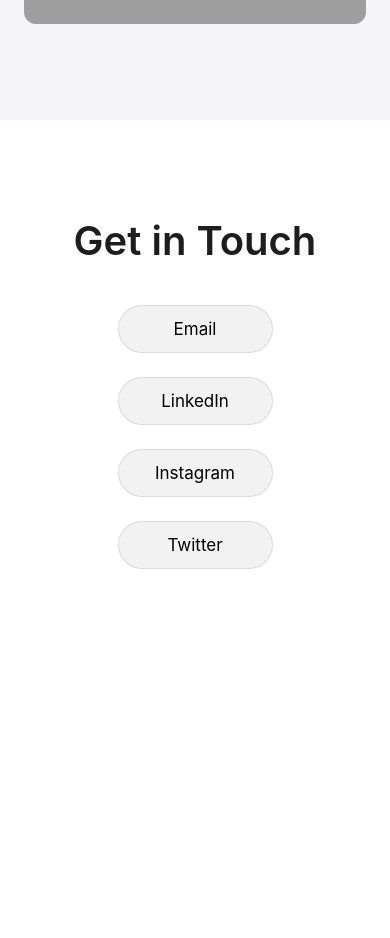
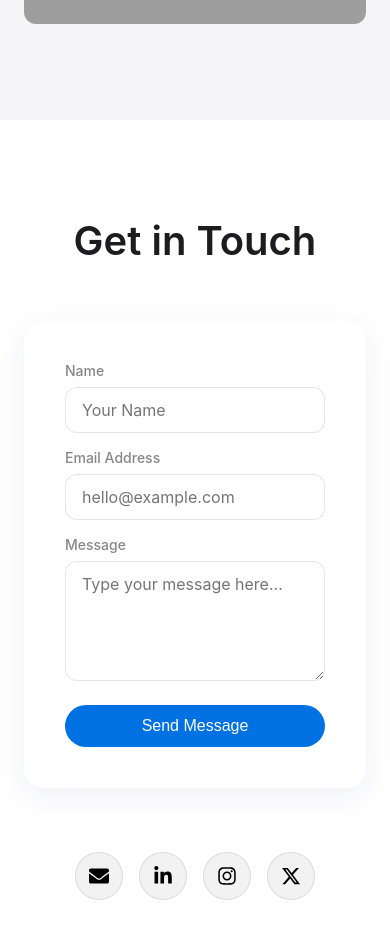
Before and after one commit to sandaruk93/sandaruk93.github.io, a Next.js app: page / in a window 390 px wide. Shown: the part 5440-6378 px from the top of the page. Before the commit the page ends 6105 px from the top, so only its background shows below. Built offline with nearby package versions, Linux system fonts and the light colour scheme; grey boxes are pictures that could not be loaded.

Commit message:
Implement Contact Form with ID and Social Icons

```diff
--- a/package.json
+++ b/package.json
@@ -9,9 +9,11 @@
     "lint": "eslint"
   },
   "dependencies": {
+    "@formspree/react": "^3.0.0",
     "next": "16.0.3",
     "react": "19.2.0",
-    "react-dom": "19.2.0"
+    "react-dom": "19.2.0",
+    "react-icons": "^5.5.0"
   },
   "devDependencies": {
     "@types/node": "^20",
--- a/src/components/Contact.module.css
+++ b/src/components/Contact.module.css
@@ -1,13 +1,25 @@
 .section {
     padding: var(--space-xxxl) var(--space-l);
     background: var(--bg-primary);
-    text-align: center;
+    display: flex;
+    flex-direction: column;
+    align-items: center;
+    gap: var(--space-xl);
 }
 
 .heading {
     font-size: 2.5rem;
     font-weight: 600;
-    margin-bottom: var(--space-xl);
+    margin-bottom: var(--space-m);
+    text-align: center;
+}
+
+.container {
+    width: 100%;
+    max-width: 800px;
+    display: flex;
+    flex-direction: column;
+    gap: var(--space-xl);
 }
 
 .links {
@@ -15,13 +27,11 @@
     justify-content: center;
     gap: var(--space-l);
     flex-wrap: wrap;
+    margin-top: var(--space-l);
 }
-
-
 
 @media (max-width: 768px) {
     .links {
-        flex-direction: column;
-        align-items: center;
+        gap: var(--space-m);
     }
 }
--- a/src/components/Contact.tsx
+++ b/src/components/Contact.tsx
@@ -1,23 +1,31 @@
 import styles from './Contact.module.css';
 import SecondaryCtaHeroGlassy from './SecondaryCtaHeroGlassy';
+import ContactForm from './ContactForm';
+import { FaLinkedinIn, FaInstagram, FaTwitter, FaEnvelope } from 'react-icons/fa';
+import { FaXTwitter } from "react-icons/fa6";
 
 export default function Contact() {
     return (
         <section id="contact" className={styles.section}>
+            <div className={styles.container}>
                 <h2 className={styles.heading}>Get in Touch</h2>
+
+                <ContactForm />
+
                 <div className={styles.links}>
-                <SecondaryCtaHeroGlassy href="mailto:hello@sandaru.me">
-                    Email
+                    <SecondaryCtaHeroGlassy href="mailto:hello@sandaru.me" iconMode>
+                        <FaEnvelope size={20} />
                     </SecondaryCtaHeroGlassy>
-                <SecondaryCtaHeroGlassy href="https://www.linkedin.com/in/sandaru-suranjaya/">
-                    LinkedIn
+                    <SecondaryCtaHeroGlassy href="https://www.linkedin.com/in/sandaru-suranjaya/" iconMode>
+                        <FaLinkedinIn size={20} />
                     </SecondaryCtaHeroGlassy>
-                <SecondaryCtaHeroGlassy href="https://www.instagram.com/sandaru.me/">
-                    Instagram
+                    <SecondaryCtaHeroGlassy href="https://www.instagram.com/sandaru.me/" iconMode>
+                        <FaInstagram size={20} />
                     </SecondaryCtaHeroGlassy>
-                <SecondaryCtaHeroGlassy href="https://x.com/sandaru_me">
-                    Twitter
+                    <SecondaryCtaHeroGlassy href="https://x.com/sandaru_me" iconMode>
+                        <FaXTwitter size={20} />
                     </SecondaryCtaHeroGlassy>
+                </div>
             </div>
         </section>
     );
--- /dev/null
+++ b/src/components/ContactForm.module.css
@@ -0,0 +1,100 @@
+.formContainer {
+    width: 100%;
+    max-width: 500px;
+    margin: 0 auto;
+    padding: var(--space-xl);
+    background: rgba(255, 255, 255, 0.05);
+    backdrop-filter: blur(10px);
+    -webkit-backdrop-filter: blur(10px);
+    border-radius: 20px;
+    border: 1px solid rgba(255, 255, 255, 0.1);
+    box-shadow: 0 8px 32px 0 rgba(31, 38, 135, 0.07);
+}
+
+.form {
+    display: flex;
+    flex-direction: column;
+    gap: var(--space-m);
+}
+
+.inputGroup {
+    display: flex;
+    flex-direction: column;
+    gap: 8px;
+}
+
+.label {
+    font-size: 14px;
+    font-weight: 500;
+    color: var(--text-secondary);
+}
+
+.input,
+.textarea {
+    width: 100%;
+    padding: 12px 16px;
+    border-radius: 12px;
+    border: 1px solid rgba(0, 0, 0, 0.1);
+    background: rgba(255, 255, 255, 0.05);
+    color: var(--text-primary);
+    font-family: inherit;
+    font-size: 16px;
+    transition: all 0.2s ease;
+}
+
+.textarea {
+    min-height: 120px;
+    resize: vertical;
+}
+
+.input:focus,
+.textarea:focus {
+    outline: none;
+    border-color: var(--accent-blue);
+    background: rgba(255, 255, 255, 0.1);
+}
+
+.submitButton {
+    margin-top: var(--space-s);
+    padding: 12px 24px;
+    border-radius: 100px;
+    border: none;
+    background: var(--accent-blue);
+    color: white;
+    font-size: 16px;
+    font-weight: 500;
+    cursor: pointer;
+    transition: opacity 0.2s ease;
+}
+
+.submitButton:hover {
+    opacity: 0.9;
+}
+
+.submitButton:disabled {
+    opacity: 0.5;
+    cursor: not-allowed;
+}
+
+.successMessage {
+    text-align: center;
+    color: var(--accent-green, #34c759);
+    padding: var(--space-l);
+}
+
+[data-theme='dark'] .formContainer {
+    background: rgba(0, 0, 0, 0.2);
+    border: 1px solid rgba(255, 255, 255, 0.05);
+}
+
+[data-theme='dark'] .input,
+[data-theme='dark'] .textarea {
+    background: rgba(0, 0, 0, 0.2);
+    border-color: rgba(255, 255, 255, 0.1);
+}
+
+[data-theme='dark'] .input:focus,
+[data-theme='dark'] .textarea:focus {
+    background: rgba(0, 0, 0, 0.3);
+    border-color: var(--accent-blue);
+}
--- /dev/null
+++ b/src/components/ContactForm.tsx
@@ -0,0 +1,68 @@
+'use client';
+
+import React from 'react';
+import { useForm, ValidationError } from '@formspree/react';
+import styles from './ContactForm.module.css';
+
+export default function ContactForm() {
+    const [state, handleSubmit] = useForm("mnjjayjz");
+
+    if (state.succeeded) {
+        return (
+            <div className={styles.formContainer}>
+                <div className={styles.successMessage}>
+                    <h3>Message Sent!</h3>
+                    <p>Thanks for reaching out. I'll get back to you soon.</p>
+                </div>
+            </div>
+        );
+    }
+
+    return (
+        <div className={styles.formContainer}>
+            <form onSubmit={handleSubmit} className={styles.form}>
+                <div className={styles.inputGroup}>
+                    <label htmlFor="name" className={styles.label}>Name</label>
+                    <input
+                        id="name"
+                        type="text"
+                        name="name"
+                        placeholder="Your Name"
+                        className={styles.input}
+                        required
+                    />
+                    <ValidationError prefix="Name" field="name" errors={state.errors} />
+                </div>
+
+                <div className={styles.inputGroup}>
+                    <label htmlFor="email" className={styles.label}>Email Address</label>
+                    <input
+                        id="email"
+                        type="email"
+                        name="email"
+                        placeholder="hello@example.com"
+                        className={styles.input}
+                        required
+                    />
+                    <ValidationError prefix="Email" field="email" errors={state.errors} />
+                </div>
+
+                <div className={styles.inputGroup}>
+                    <label htmlFor="message" className={styles.label}>Message</label>
+                    <textarea
+                        id="message"
+                        name="message"
+                        placeholder="Type your message here..."
+                        className={styles.textarea}
+                        required
+                    />
+                    <ValidationError prefix="Message" field="message" errors={state.errors} />
+                </div>
+
+                <button type="submit" disabled={state.submitting} className={styles.submitButton}>
+                    Send Message
+                </button>
+            </form>
+        </div>
+    );
+}
--- a/src/components/SecondaryCtaHeroGlassy.module.css
+++ b/src/components/SecondaryCtaHeroGlassy.module.css
@@ -16,6 +16,13 @@
     font-size: 17px;
     cursor: pointer;
     transition: opacity 0.2s ease, background-color 0.4s ease, color 0.4s ease, border-color 0.4s ease;
+}
+
+.iconMode {
+    width: 48px;
+    height: 48px;
+    padding: 0;
+    border-radius: 50%;
 }
 
 .button:hover {
--- a/src/components/SecondaryCtaHeroGlassy.tsx
+++ b/src/components/SecondaryCtaHeroGlassy.tsx
@@ -5,19 +5,22 @@
     children?: React.ReactNode;
     onClick?: () => void;
     href?: string;
+    iconMode?: boolean;
 }
 
-const SecondaryCtaHeroGlassy: React.FC<SecondaryCtaHeroGlassyProps> = ({ children = 'Button', onClick, href }) => {
+const SecondaryCtaHeroGlassy: React.FC<SecondaryCtaHeroGlassyProps> = ({ children = 'Button', onClick, href, iconMode = false }) => {
+    const className = `${styles.button} ${iconMode ? styles.iconMode : ''}`;
+
     if (href) {
         return (
-            <a href={href} target="_blank" rel="noopener noreferrer" className={styles.button} onClick={onClick}>
+            <a href={href} target="_blank" rel="noopener noreferrer" className={className} onClick={onClick}>
                 {children}
             </a>
         );
     }
 
     return (
-        <button className={styles.button} onClick={onClick}>
+        <button className={className} onClick={onClick}>
             {children}
         </button>
     );
```
Also changed, not shown: 1 other file (tests, documents, lock files or other folders). Lines whose indentation alone changed are shown as unchanged.
